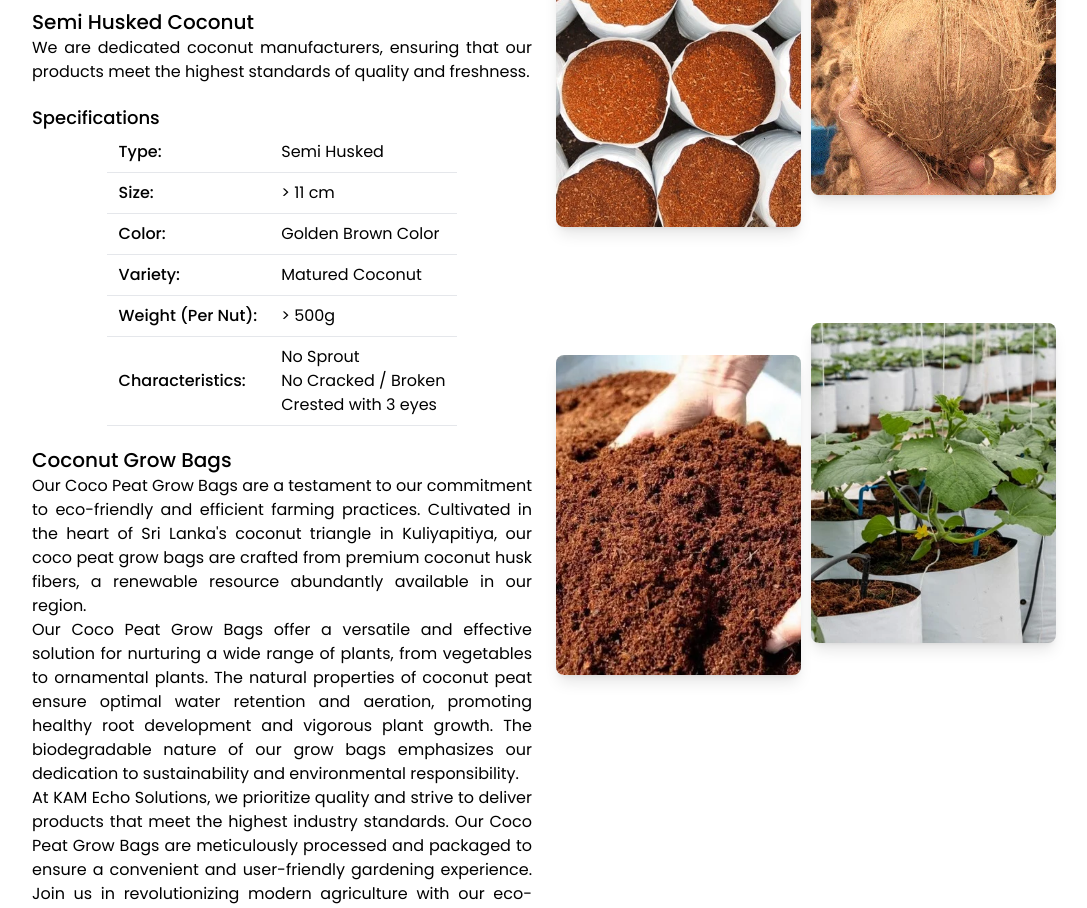
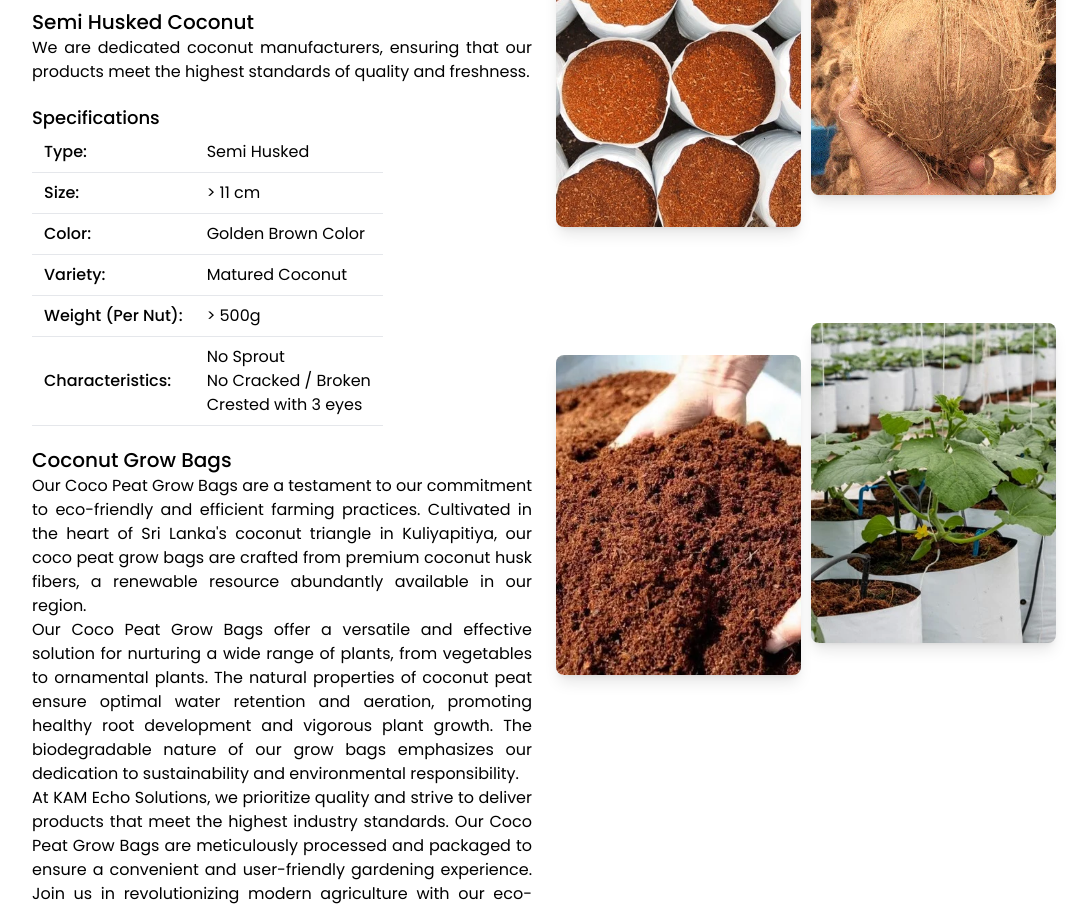
Before and after one commit to salilaherath/kamecho, a React (Vite) app: page / in a window 1280 px wide. Shown: the part 2020-2928 px from the top of the page, without its empty margins (96-1183 px from the left). Built offline with nearby package versions, Linux system fonts and the light colour scheme.

Commit message:
Table alignment in XL

```diff
--- a/src/components/Products.jsx
+++ b/src/components/Products.jsx
@@ -45,7 +45,7 @@ const Products = () => {
               Specifications
             </h3>
 
-            <table className="text-start ml-auto mr-auto">
+            <table className="text-start xl:ml-0 xl:mr-0 ml-auto mr-auto">
               <tr className="mt-2 border-b">
                 <td className="font-medium px-3">Type:</td>
                 <td className="px-3 py-2">Semi Husked</td>
```
